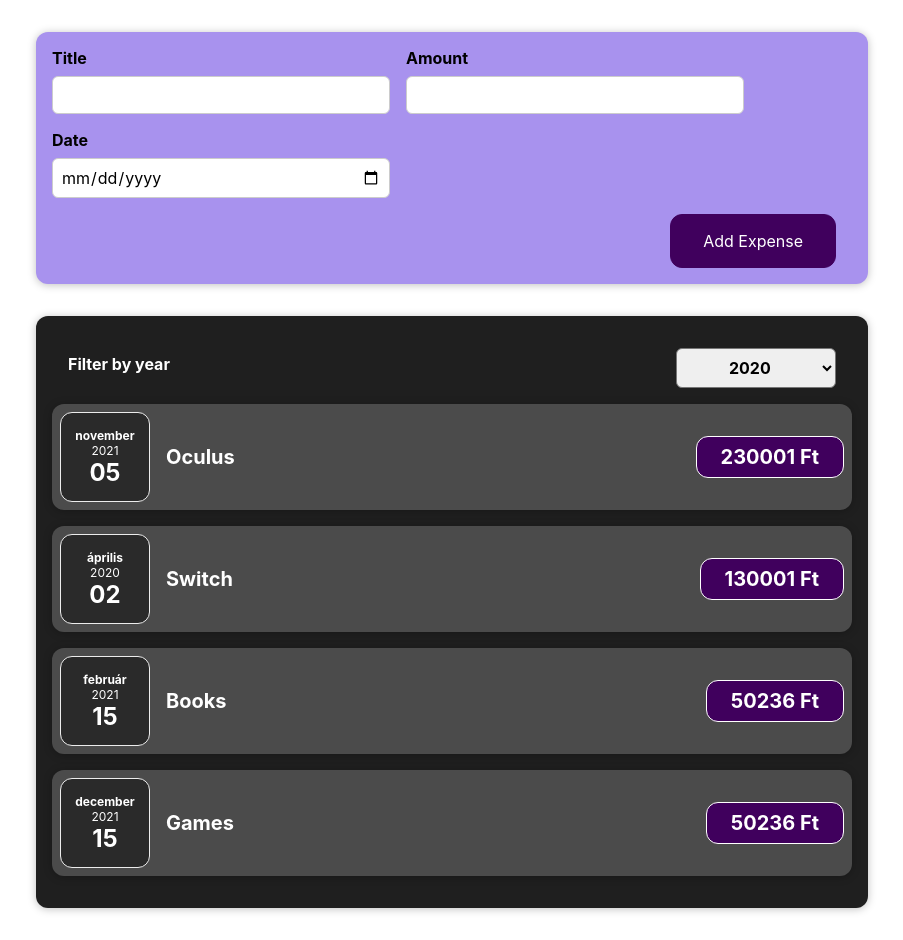
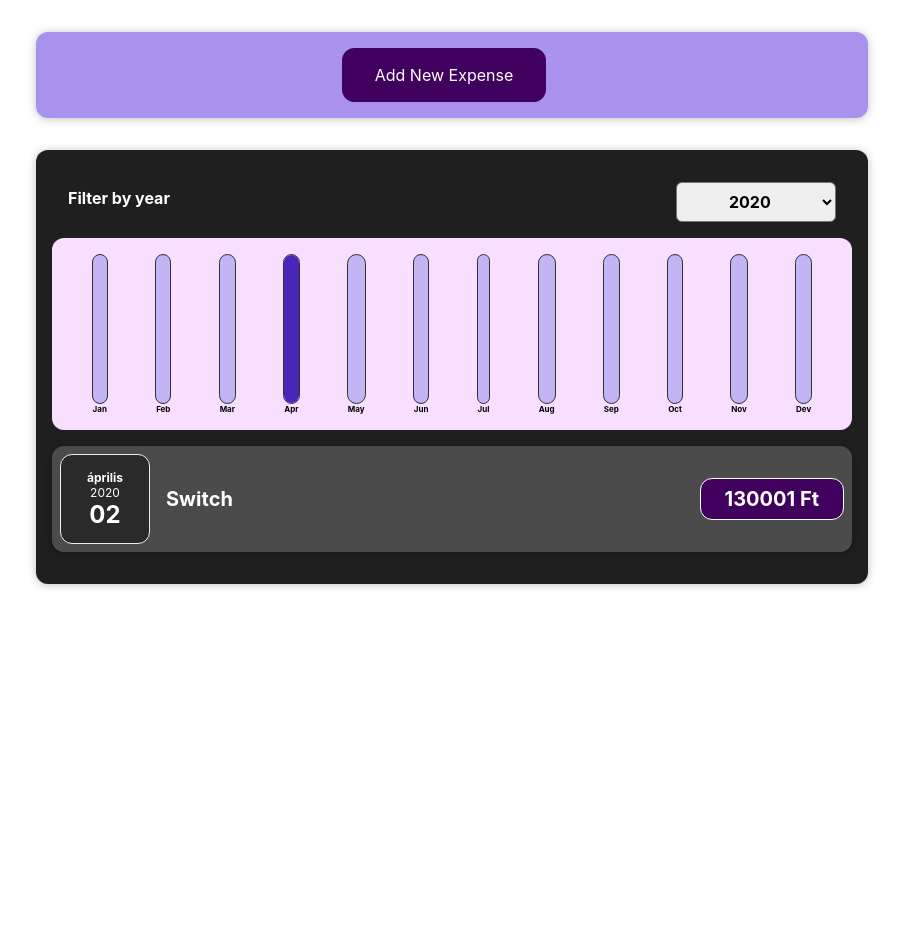
Before and after one commit to robert-weinber/expenses, a React (Create React App) app: page / in a window 1280 px wide. Shown: the whole page, without its empty margins (188-1091 px from the left). After the commit the page ends 800 px from the top, so only its background shows below. Built offline with nearby package versions, Linux system fonts and the light colour scheme.

Commit message:
Formatting an Charts

```diff
--- a/src/App.js
+++ b/src/App.js
@@ -1,24 +1,27 @@
+import React, { useState } from "react";
 import Expenses from "./components/Expenses/Expenses";
 import NewExpense from "./components/NewExpense/NewExpense";
+
+const DUMMY_EXPENSES = [
+  { id: "e1", title: "Oculus", amount: 230001, date: new Date(2021, 10, 5) },
+  { id: "e2", title: "Switch", amount: 130001, date: new Date(2020, 3, 2) },
+  { id: "e3", title: "Books", amount: 50236, date: new Date(2021, 1, 15) },
+  { id: "e4", title: "Games", amount: 50236, date: new Date(2021, 11, 15) },
+];
+
 const App = () => {
+  const [expenses, setExpenses] = useState(DUMMY_EXPENSES);
 
-  const expense_data = [
-    { title: "Oculus", amount: 230001, date: new Date(2021, 10, 5) },
-    { title: "Switch", amount: 130001, date: new Date(2020, 3, 2) },
-    { title: "Books", amount: 50236, date: new Date(2021, 1, 15) },
-    { title: "Games", amount: 50236, date: new Date(2021, 11, 15) },
-  ];
-
-  const addExpenseHandler = expense => {
-    console.log(expense);
-  }
+  const addExpenseHandler = (expense) => {
+    setExpenses((prevExpenses) => [expense, ...prevExpenses]);
+  };
 
   return (
     <div>
-      <NewExpense onAddExpense = {addExpenseHandler}/>
-      <Expenses items={expense_data}/>
+      <NewExpense onAddExpense={addExpenseHandler} />
+      <Expenses items={expenses} />
     </div>
   );
-}
+};
 
 export default App;
--- /dev/null
+++ b/src/components/Chart/Chart.css
@@ -0,0 +1,9 @@
+.chart {
+    padding: 1rem;
+    border-radius: 12px;
+    background-color: #f8dfff;
+    text-align: center;
+    display: flex;
+    justify-content: space-around;
+    height: 10rem;
+  }
--- /dev/null
+++ b/src/components/Chart/Chart.js
@@ -0,0 +1,22 @@
+import React from "react";
+import ChartBar from "./ChartBar";
+import "./Chart.css";
+
+const Chart = (props) => {
+  const dataPointValues = props.dataPoints.map((data) => data.value);
+  const totalMaximum = Math.max(...dataPointValues);
+  return (
+    <div className="chart">
+      {props.dataPoints.map((dataPoint) => (
+        <ChartBar
+          key={dataPoint.label}
+          value={dataPoint.value}
+          maxValue={totalMaximum}
+          label={dataPoint.label}
+        />
+      ))}
+    </div>
+  );
+};
+
+export default Chart;
--- /dev/null
+++ b/src/components/Chart/ChartBar.css
@@ -0,0 +1,30 @@
+.chart-bar {
+    height: 100%;
+    display: flex;
+    flex-direction: column;
+    align-items: center;
+  }
+
+  .chart-bar__inner {
+    height: 100%;
+    width: 100%;
+    border: 1px solid #313131;
+    border-radius: 12px;
+    background-color: #c3b4f3;
+    overflow: hidden;
+    display: flex;
+    flex-direction: column;
+    justify-content: flex-end;
+  }
+
+  .chart-bar__fill {
+    background-color: #4826b9;
+    width: 100%;
+    transition: all 0.3s ease-out;
+  }
+
+  .chart-bar__label {
+    font-weight: bold;
+    font-size: 0.5rem;
+    text-align: center;
+  }
--- /dev/null
+++ b/src/components/Chart/ChartBar.js
@@ -0,0 +1,24 @@
+import React from "react";
+import "./ChartBar.css";
+
+const ChartBar = (props) => {
+  let barFillHeight = "0%";
+
+  if (props.maxValue > 0) {
+    barFillHeight = Math.round((props.value / props.maxValue) * 100) + "%";
+  }
+
+  return (
+    <div className="chart-bar">
+      <div className="chart-bar__inner">
+        <div
+          className="chart-bar__fill"
+          style={{ height: barFillHeight }}
+        ></div>
+      </div>
+      <div className="chart-bar__label">{props.label}</div>
+    </div>
+  );
+};
+
+export default ChartBar;
--- a/src/components/Expenses/ExpenseItem.js
+++ b/src/components/Expenses/ExpenseItem.js
@@ -5,6 +5,7 @@ import "./ExpenseItem.css";
 
 const ExpenseItem = (props) => {
   return (
+    <li>
     <Card className="expense-item">
       <ExpenseDate date={props.date}/>
       <div className="expense-item__description">
@@ -12,6 +13,7 @@ const ExpenseItem = (props) => {
         <div className="expense-item__price">{props.amount} Ft</div>
       </div>
     </Card>
+    </li>
   );
 }
 
--- a/src/components/Expenses/Expenses.js
+++ b/src/components/Expenses/Expenses.js
@@ -1,16 +1,19 @@
 import React, { useState } from "react";
-import ExpenseItem from "./ExpenseItem";
-import ExpensesFilter from './ExpensesFilter';
+import ExpensesFilter from "./ExpensesFilter";
+import ExpensesList from "./ExpensesList";
+import ExpensesChart from "./ExpensesChart";
 import Card from "../UI/Card";
 import "./Expenses.css";
 
-function Expenses(props){
+function Expenses(props) {
+  const [selectedFilter, setSelectedFilter] = useState("2020");
+  const filteredItems = props.items.filter((item) => {
+    return item.date.getFullYear().toString() === selectedFilter;
+  });
 
-  const [selectedFilter, setSelectedFilter] = useState("2020");
-  const changeFilterHandler = selectedDate => {
+  const changeFilterHandler = (selectedDate) => {
     setSelectedFilter(selectedDate);
-    console.log(selectedFilter);
-  }
+  };
 
   return (
     <Card className="expenses">
@@ -18,18 +21,10 @@ function Expenses(props){
         selected={selectedFilter}
         onChangeDate={changeFilterHandler}
       />
-      {props.items.map(item => (
-
-          <ExpenseItem
-            title={item.title}
-            amount={item.amount}
-            date={item.date}
-          />
-
-      ))}
+      <ExpensesChart expenses={filteredItems} />
+      <ExpensesList items={filteredItems} />
     </Card>
   );
-
 }
 
 export default Expenses;
--- /dev/null
+++ b/src/components/Expenses/ExpensesChart.js
@@ -0,0 +1,28 @@
+import React from "react";
+import Chart from "../Chart/Chart";
+
+const ExpensesChart = (props) => {
+  const chartDataPoints = [
+    { label: "Jan", value: 0 },
+    { label: "Feb", value: 0 },
+    { label: "Mar", value: 0 },
+    { label: "Apr", value: 0 },
+    { label: "May", value: 0 },
+    { label: "Jun", value: 0 },
+    { label: "Jul", value: 0 },
+    { label: "Aug", value: 0 },
+    { label: "Sep", value: 0 },
+    { label: "Oct", value: 0 },
+    { label: "Nov", value: 0 },
+    { label: "Dev", value: 0 },
+  ];
+
+  for (const expense of props.expenses) {
+    const expenseMonth = expense.date.getMonth();
+    chartDataPoints[expenseMonth].value += expense.amount;
+  }
+
+  return <Chart dataPoints={chartDataPoints} />;
+};
+
+export default ExpensesChart;
--- /dev/null
+++ b/src/components/Expenses/ExpensesList.css
@@ -0,0 +1,9 @@
+.expenses-list {
+    list-style: none;
+    padding: 0;
+  }
+
+  .expenses-list__fallback {
+    color: white;
+    text-align: center;
+  }
--- /dev/null
+++ b/src/components/Expenses/ExpensesList.js
@@ -0,0 +1,23 @@
+
+import ExpenseItem from "./ExpenseItem";
+import "./ExpensesList.css";
+
+const ExpensesList = (props) => {
+
+    if (props.items.length === 0) {
+      return <h2 className="expenses-lsit__fallback">Found no expenses.</h2>;
+    }
+    return <ul className = "expenses-list">
+        {props.items.map((item) => (
+        <ExpenseItem
+          key={item.id}
+          title={item.title}
+          amount={item.amount}
+          date={item.date}
+        />
+      ))}
+    </ul>
+}
+
+
+export default ExpensesList;
--- a/src/components/NewExpense/ExpenseForm.js
+++ b/src/components/NewExpense/ExpenseForm.js
@@ -25,13 +25,14 @@ const ExpenseForm = (props) => {
 
     const expenseData = {
         title: enteredTitle,
-        amount: enteredAmount,
+        amount: +enteredAmount,
         date: new Date(enteredDate),
     };
     props.onSaveExpenseData(expenseData);
     setEnteredTitle('');
     setEnteredAmount('');
     setEnteredDate('');
+    props.onHideForm();
   };
 
   return (
@@ -63,10 +64,12 @@ const ExpenseForm = (props) => {
         </div>
       </div>
       <div className="new-expense__actions">
+        <button type="button" onClick={props.onHideForm}>Cancel</button>
         <button type="submit">Add Expense</button>
       </div>
     </form>
   );
 };
 
+
 export default ExpenseForm;
--- a/src/components/NewExpense/NewExpense.js
+++ b/src/components/NewExpense/NewExpense.js
@@ -1,17 +1,36 @@
-import ExpenseForm from './ExpenseForm';
-import './NewExpense.css'
+import React, { useState } from "react";
+import ExpenseForm from "./ExpenseForm";
+import "./NewExpense.css";
 
 const NewExpense = (props) => {
-    const onSaveExpenseData = (enteredExpenseData) => {
-        const expenseData = {
-            ...enteredExpenseData,
-            id: Math.random.toString()
-        };
-        props.onAddExpense(expenseData);
-    }
-    return <div className='new-expense'>
-        <ExpenseForm onSaveExpenseData = {onSaveExpenseData}/>
+  const [showForm, setShowForm] = useState(false);
+
+  const showFormHandler = (event) => {
+    event.preventDefault();
+    setShowForm(true);
+  };
+  const hideFormHandler = (event) => {
+    setShowForm(false);
+  };
+  const onSaveExpenseData = (enteredExpenseData) => {
+    const expenseData = {
+      ...enteredExpenseData,
+      id: Math.random.toString(),
+    };
+    props.onAddExpense(expenseData);
+  };
+  return (
+    <div className="new-expense">
+      {!showForm ? (
+        <button onClick={showFormHandler}>Add New Expense</button>
+      ) : (
+        <ExpenseForm
+          onSaveExpenseData={onSaveExpenseData}
+          onHideForm={hideFormHandler}
+        />
+      )}
     </div>
-}
+  );
+};
 
 export default NewExpense;
```
